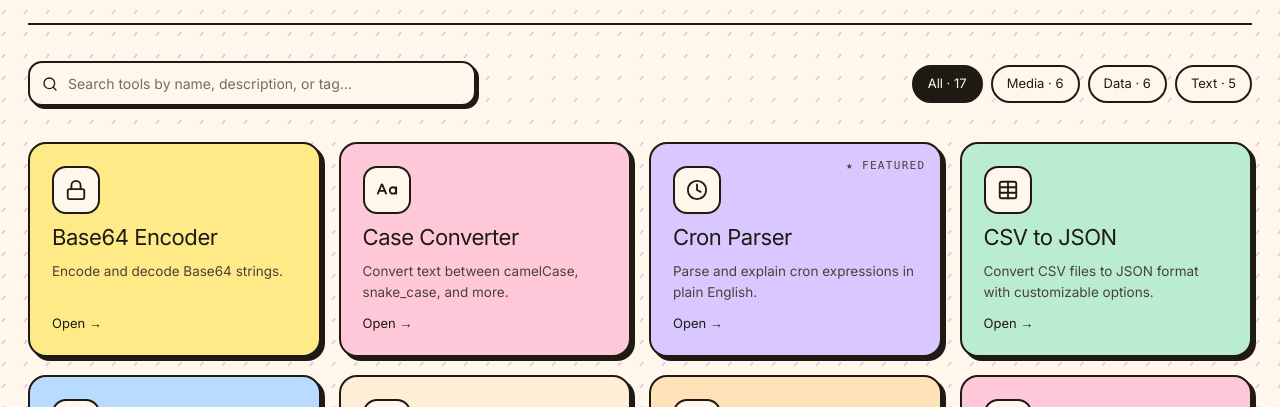
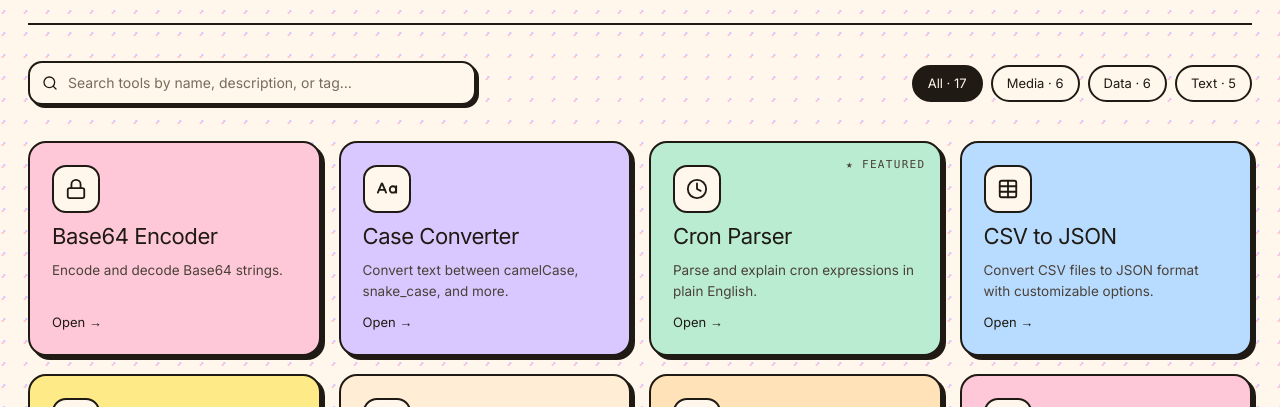
Before and after one commit to tareqmlx/utilbench, a React (Vite) app: page /tools in a window 1280 px wide. Shown: the part 343-750 px from the top of the page. Built offline with nearby package versions, Linux system fonts and the light colour scheme; no server answers.

Commit message:
♿ fix: improve disabled chip styles and tools page accessibility

```diff
--- a/src/index.css
+++ b/src/index.css
@@ -406,11 +406,15 @@ body {
 .wb-chip:disabled,
 .wb-chip[aria-disabled="true"] {
   cursor: not-allowed;
-  opacity: 0.55;
+  opacity: 1;
+  color: var(--ink-3);
+  background: var(--bg);
+  border-color: var(--ink-3);
 }
 .wb-chip:disabled:hover,
 .wb-chip[aria-disabled="true"]:hover {
   background: var(--bg);
+  color: var(--ink-3);
   transform: none;
 }
 @media (max-width: 640px) {
@@ -971,6 +975,9 @@ button[role="switch"] [data-state] {
 }
 
 /* ── /tools tile stagger (filter re-flow) ──────────────────────── */
+.wb-tools-grid {
+  gap: var(--rad-lg);
+}
 .wb-tools-grid > .wb-tile {
   animation: wb-item-in 320ms cubic-bezier(0.22, 1, 0.36, 1) both;
   animation-delay: calc(var(--i, 0) * 28ms);
--- a/src/pages/Tools.tsx
+++ b/src/pages/Tools.tsx
@@ -1,5 +1,5 @@
 import { Search, SearchX } from "lucide-react";
-import { useMemo, useState } from "react";
+import { useEffect, useMemo, useState } from "react";
 import { Link } from "react-router";
 import { useUrlState } from "../hooks/useUrlState";
 import { getIcon } from "../lib/icons";
@@ -20,28 +20,40 @@ const VALID_CATEGORIES: ReadonlySet<CategoryKey> = new Set(["all", "media", "dat
 
 const URL_SCHEMA = {
   cat: { type: "string" as const, defaultValue: "all" },
+  q: { type: "string" as const, defaultValue: "" },
 };
+
+const SEARCH_INPUT_ID = "tool-search";
+const ANNOUNCE_DEBOUNCE_MS = 350;
 
 const flavorCycle = [
   "wb-tile--pink",
   "wb-tile--lilac",
   "wb-tile--mint",
   "wb-tile--sky",
+  "wb-tile--lemon",
   "wb-tile--bg2",
   "wb-tile--bg3",
 ] as const;
 
-function tileFlavor(index: number) {
-  if (index === 0) return "wb-tile--lemon";
-  return flavorCycle[(index - 1) % flavorCycle.length];
+function tileFlavor(stableIndex: number) {
+  return flavorCycle[stableIndex % flavorCycle.length];
 }
 
-function ToolTile({ tool, index }: { tool: ToolDefinition; index: number }) {
+function ToolTile({
+  tool,
+  flavor,
+  index,
+}: {
+  tool: ToolDefinition;
+  flavor: string;
+  index: number;
+}) {
   const Icon = getIcon(tool.icon);
   return (
     <Link
       to={`/tools/${tool.slug}`}
-      className={`wb-tile ${tileFlavor(index)}`}
+      className={`wb-tile ${flavor}`}
       style={{ ["--i" as string]: Math.min(index, 12) }}
     >
       {tool.featured && <span className="pin">★ FEATURED</span>}
@@ -57,12 +69,20 @@ function ToolTile({ tool, index }: { tool: ToolDefinition; index: number }) {
 
 export function Component() {
   const allTools = getAllTools();
-  const [search, setSearch] = useState("");
+  const flavorBySlug = useMemo(() => {
+    const map = new Map<string, string>();
+    allTools.forEach((tool, i) => {
+      map.set(tool.slug, tileFlavor(i));
+    });
+    return map;
+  }, [allTools]);
   const [urlState, setUrlState] = useUrlState(URL_SCHEMA);
   const activeCategory: CategoryKey = VALID_CATEGORIES.has(urlState.cat as CategoryKey)
     ? (urlState.cat as CategoryKey)
     : "all";
   const setActiveCategory = (next: CategoryKey) => setUrlState({ cat: next });
+  const search = urlState.q;
+  const setSearch = (next: string) => setUrlState({ q: next });
 
   const trimmedQuery = search.toLowerCase().trim();
 
@@ -97,9 +117,14 @@ export function Component() {
   }, [searchMatchedTools]);
 
   const handleClearFilters = () => {
-    setSearch("");
-    setActiveCategory("all");
+    setUrlState({ q: "", cat: "all" });
   };
+
+  const [announcedCount, setAnnouncedCount] = useState(filteredTools.length);
+  useEffect(() => {
+    const t = setTimeout(() => setAnnouncedCount(filteredTools.length), ANNOUNCE_DEBOUNCE_MS);
+    return () => clearTimeout(t);
+  }, [filteredTools.length]);
 
   return (
     <div className="wb-shell pt-10 pb-16">
@@ -110,17 +135,22 @@ export function Component() {
       />
       <JsonLd data={buildBreadcrumbSchema([{ name: "Home", url: "/" }, { name: "All Tools" }])} />
 
-      <nav
-        aria-label="Breadcrumb"
-        className="flex items-center gap-2 font-mono text-[11px] uppercase tracking-[0.12em] text-ink-3"
-      >
-        <Link to="/" className="wb-link-soft hover:text-ink">
-          Home
-        </Link>
-        <span aria-hidden="true" className="opacity-40">
-          /
-        </span>
-        <span className="font-medium text-ink">Tools</span>
+      <nav aria-label="Breadcrumb">
+        <ol className="wb-meta flex items-center gap-2">
+          <li>
+            <Link to="/" className="wb-link-soft hover:text-ink">
+              Home
+            </Link>
+          </li>
+          <li aria-hidden="true" className="opacity-40">
+            /
+          </li>
+          <li>
+            <span aria-current="page" className="font-medium text-ink">
+              Tools
+            </span>
+          </li>
+        </ol>
       </nav>
 
       {/* page hero */}
@@ -132,7 +162,7 @@ export function Component() {
           <h1 className="wb-tools-rise wb-tools-rise--1 wb-h1 wb-h1--page mb-3.5">
             All <span className="text-tomato">tools</span>.
           </h1>
-          <p className="wb-tools-rise wb-tools-rise--2 max-w-[60ch] text-[16px] leading-relaxed text-ink-2">
+          <p className="wb-tools-rise wb-tools-rise--2 max-w-[60ch] text-base leading-relaxed text-ink-2">
             Every utility on the workbench, in one searchable index.{" "}
             <strong className="wb-hl">{allTools.length} tools</strong> across three categories, all
             running on your device.
@@ -152,10 +182,14 @@ export function Component() {
 
       {/* search + filters */}
       <div className="wb-tools-rise wb-tools-rise--4 mt-9 flex flex-col gap-4 sm:flex-row sm:items-center sm:justify-between">
-        <label className="flex w-full max-w-md items-center gap-2.5 rounded-[14px] border-2 border-ink bg-paper px-3 py-2.5 text-[14px] shadow-pop-2 focus-within:outline-2 focus-within:outline-offset-2 focus-within:outline-tomato">
+        <label
+          htmlFor={SEARCH_INPUT_ID}
+          className="flex w-full max-w-md items-center gap-2.5 rounded border-2 border-ink bg-paper px-3 py-2.5 text-sm shadow-pop-2 focus-within:outline-2 focus-within:outline-offset-2 focus-within:outline-tomato"
+        >
           <Search className="size-4 shrink-0" strokeWidth={2} aria-hidden="true" />
           <input
-            type="text"
+            id={SEARCH_INPUT_ID}
+            type="search"
             name="tool-search"
             autoComplete="off"
             value={search}
@@ -193,26 +227,31 @@ export function Component() {
       </div>
 
       <p aria-live="polite" className="sr-only">
-        {filteredTools.length} tool{filteredTools.length === 1 ? "" : "s"} shown
+        {announcedCount} tool{announcedCount === 1 ? "" : "s"} shown
       </p>
 
       {/* tile wall */}
       <h2 className="sr-only">Tool index</h2>
       {filteredTools.length > 0 ? (
-        <div className="wb-tools-grid mt-9 grid grid-cols-1 gap-[18px] sm:grid-cols-2 lg:grid-cols-3 xl:grid-cols-4">
+        <div className="wb-tools-grid mt-9 grid grid-cols-1 sm:grid-cols-2 lg:grid-cols-3 xl:grid-cols-4">
           {filteredTools.map((tool, i) => (
-            <ToolTile key={tool.slug} tool={tool} index={i} />
+            <ToolTile
+              key={tool.slug}
+              tool={tool}
+              flavor={flavorBySlug.get(tool.slug) ?? flavorCycle[0]}
+              index={i}
+            />
           ))}
         </div>
       ) : (
         <div className="wb-fade-in mt-9 flex flex-col items-center gap-5 rounded-lg border-2 border-ink bg-paper-2 p-10 text-center shadow-pop-3 sm:p-14">
-          <div className="grid size-16 -rotate-[3deg] place-items-center rounded-[14px] border-2 border-ink bg-lemon shadow-pop-2">
+          <div className="grid size-16 -rotate-[3deg] place-items-center rounded border-2 border-ink bg-lemon shadow-pop-2">
             <SearchX className="size-8" strokeWidth={2} aria-hidden="true" />
           </div>
           <h3 className="wb-h2">
             Nothing on <span className="text-tomato">that</span> shelf.
           </h3>
-          <p className="max-w-[44ch] text-[14px] leading-relaxed text-ink-2">
+          <p className="max-w-[44ch] text-sm leading-relaxed text-ink-2">
             No tools match your search. Try a different word, or open every drawer at once.
           </p>
           <button type="button" onClick={handleClearFilters} className="wb-btn wb-btn--ghost mt-1">
```
